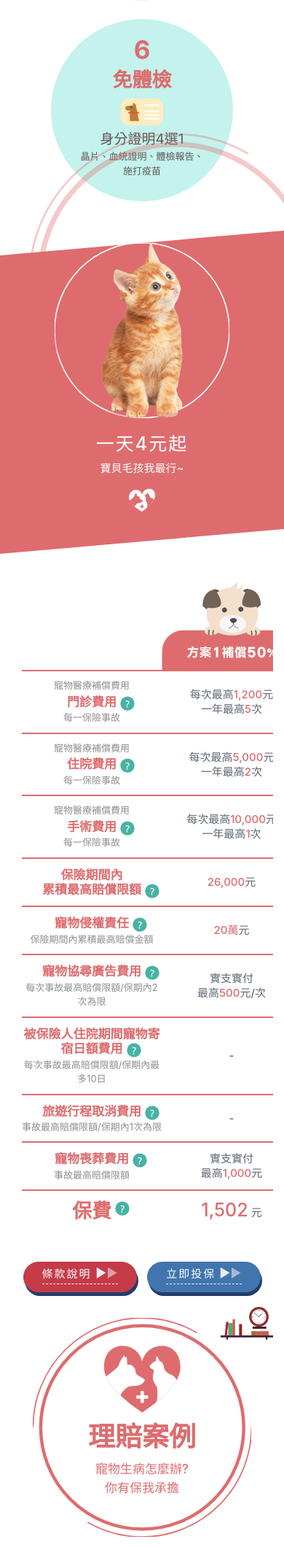
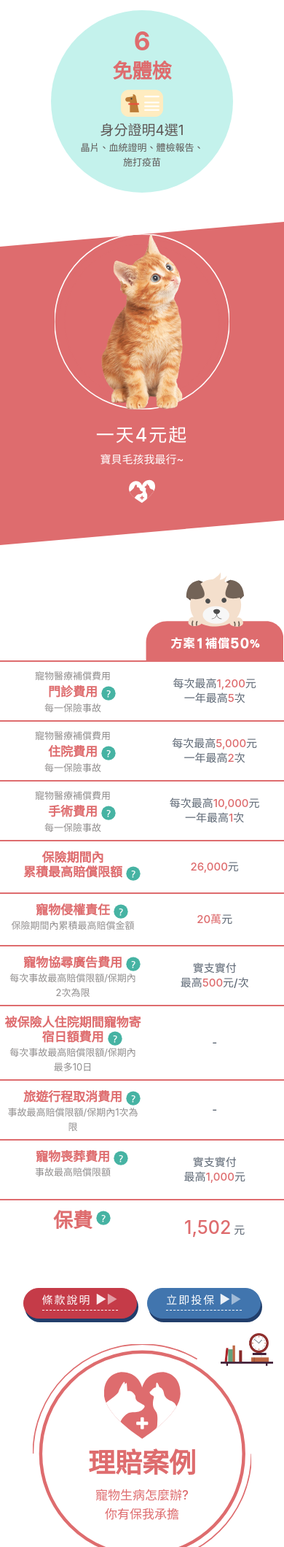
Before and after one commit to hsinhuachen/hsinhuachen.github.io, a PHP site: page /mingtai/index.html in a window 390 px wide. Shown: the part 3788-5908 px from the top of the page at 73% size. Run offline with PHP 8.4, Linux system fonts and the light colour scheme.

Commit message:
手機版第一次修正

```diff
--- a/mingtai/index.html
+++ b/mingtai/index.html
@@ -15,7 +15,7 @@
     <meta property="og:url" content="https://www.msig-mingtai.com.tw/">
     <meta property="og:image" content="">
     <meta name="robots" content="noindex">
-    <link rel="stylesheet" type="text/css" href="css/style.css?8">
+    <link rel="stylesheet" type="text/css" href="css/style.css?9">
     <script type="application/ld+json">
     // local
     {
@@ -217,7 +217,7 @@
           <div class="caseTable container">
             <div class="row tableHeader">
               <div class="col-title">&nbsp;</div>
-              <div class="col-info">
+              <div class="col-info column1">
                 <div class="tableTitle title1">方案1補償50%</div>
               </div>
               <div class="col-info">
@@ -233,7 +233,7 @@
                 <h3 class="pinkText">門診費用 <img src="images/question.svg" alt="" class="question"></h3>
                 <div class="small">每一保險事故</div>
               </div>
-              <div class="col-info">
+              <div class="col-info column1">
                 <div class="middle"><p class="text-center">每次最高<span class="pinkText">1,200</span>元<br>一年最高<span class="pinkText">5</span>次</p></div></div>
               <div class="col-info"><div class="middle"><p class="text-center">每次最高<span class="greenText">2,000</span>元<br>一年最高<span class="greenText">6</span>次</p></div></div>
               <div class="col-info"><div class="middle"><p class="text-center">每次最高<span class="purpleText">2,500</span>元<br>一年最高<span class="purpleText">10</span>次</p></div></div>
@@ -244,7 +244,7 @@
                 <h3 class="pinkText">住院費用 <img src="images/question.svg" alt="" class="question"></h3>
                 <div class="small">每一保險事故</div>
               </div>
-              <div class="col-info"><div class="middle"><p class="text-center">每次最高<span class="pinkText">5,000</span>元<br>一年最高<span class="pinkText">2</span>次</p></div></div>
+              <div class="col-info column1"><div class="middle"><p class="text-center">每次最高<span class="pinkText">5,000</span>元<br>一年最高<span class="pinkText">2</span>次</p></div></div>
               <div class="col-info"><div class="middle"><p class="text-center">每次最高<span class="greenText">10,000</span>元<br>一年最高<span class="greenText">1</span>次</p></div></div>
               <div class="col-info"><div class="middle"><p class="text-center">每次最高<span class="purpleText">10,000</span>元<br>一年最高<span class="purpleText">2</span>次</p></div></div>
             </div> <!-- /row -->
@@ -254,51 +254,51 @@
                 <h3 class="pinkText">手術費用 <img src="images/question.svg" alt="" class="question"></h3>
                 <div class="small">每一保險事故</div>
               </div>
-              <div class="col-info"><div class="middle"><p class="text-center">每次最高<span class="pinkText">10,000</span>元<br>一年最高<span class="pinkText">1</span>次</p></div></div>
+              <div class="col-info column1"><div class="middle"><p class="text-center">每次最高<span class="pinkText">10,000</span>元<br>一年最高<span class="pinkText">1</span>次</p></div></div>
               <div class="col-info"><div class="middle"><p class="text-center">每次最高<span class="greenText">50,000</span>元<br>一年最高1次</p></div></div>
               <div class="col-info"><div class="middle"><p class="text-center">每次最高<span class="purpleText">50,000</span>元<br>一年最高<span class="purpleText">1</span>次</p></div></div>
             </div> <!-- /row -->
             <div class="row">
-              <div class="col-title text-center">
+              <div class="col-title text-center col-low">
                 <h3 class="pinkText">保險期間內<br />累積最高賠償限額 <img src="images/question.svg" alt="" class="question"></h3>
               </div>
-              <div class="col-info"><div class="middle"><p class="text-center"><span class="pinkText">26,000</span>元</p></div></div>
-              <div class="col-info"><div class="middle"><p class="text-center"><span class="greenText">72,000</span>元</p></div></div>
-              <div class="col-info"><div class="middle"><p class="text-center"><span class="purpleText">95,000</span>元</p></div></div>
+              <div class="col-info column1 col-low"><div class="middle"><p class="text-center"><span class="pinkText">26,000</span>元</p></div></div>
+              <div class="col-info col-low"><div class="middle"><p class="text-center"><span class="greenText">72,000</span>元</p></div></div>
+              <div class="col-info col-low"><div class="middle"><p class="text-center"><span class="purpleText">95,000</span>元</p></div></div>
             </div> <!-- /row -->
             <div class="row">
-              <div class="col-title text-center">
+              <div class="col-title text-center col-low">
                 <h3 class="pinkText">寵物侵權責任 <img src="images/question.svg" alt="" class="question"></h3>
                 <div class="small">保險期間內累積最高賠償金額</div>
               </div>
-              <div class="col-info"><div class="middle"><p class="text-center"><span class="pinkText">20萬</span>元</p></div></div>
-              <div class="col-info"><div class="middle"><p class="text-center"><span class="greenText">100萬</span>元</p></div></div>
-              <div class="col-info"><div class="middle"><p class="text-center"><span class="purpleText">200萬</span>元</p></div></div>
+              <div class="col-info column1 col-low"><div class="middle"><p class="text-center"><span class="pinkText">20萬</span>元</p></div></div>
+              <div class="col-info col-low"><div class="middle"><p class="text-center"><span class="greenText">100萬</span>元</p></div></div>
+              <div class="col-info col-low"><div class="middle"><p class="text-center"><span class="purpleText">200萬</span>元</p></div></div>
             </div> <!-- /row -->
             <div class="row">
               <div class="col-title text-center">
                 <h3 class="pinkText">寵物協尋廣告費用 <img src="images/question.svg" alt="" class="question"></h3>
                 <div class="small">每次事故最高賠償限額/保期內2次為限</div>
               </div>
-              <div class="col-info"><div class="middle"><p class="text-center">實支實付<br>最高<span class="pinkText">500</span>元/次</p></div></div>
+              <div class="col-info column1"><div class="middle"><p class="text-center">實支實付<br>最高<span class="pinkText">500</span>元/次</p></div></div>
               <div class="col-info"><div class="middle"><p class="text-center">實支實付<br>最高<span class="greenText">1,000</span>元/次</p></div></div>
               <div class="col-info"><div class="middle"><p class="text-center">實支實付<br>最高<span class="purpleText">1,000</span>元/次</p></div></div>
             </div> <!-- /row -->
             <div class="row">
-              <div class="col-title text-center">
+              <div class="col-title text-center col-height">
                 <h3 class="pinkText">被保險人住院期間寵物寄宿日額費用 <img src="images/question.svg" alt="" class="question"></h3>
                 <div class="small">每次事故最高賠償限額/保期內最多10日</div>
               </div>
-              <div class="col-info"><div class="middle"><p class="text-center">-</p></div></div>
-              <div class="col-info"><div class="middle"><p class="text-center">實支實付<br>最高<span class="greenText">2,000</span>元</p></div></div>
-              <div class="col-info"><div class="middle"><p class="text-center">實支實付<br>最高<span class="purpleText">2,000</span>元</p></div></div>
+              <div class="col-info column1 col-height"><div class="middle"><p class="text-center">-</p></div></div>
+              <div class="col-info col-height"><div class="middle"><p class="text-center">實支實付<br>最高<span class="greenText">2,000</span>元</p></div></div>
+              <div class="col-info col-height"><div class="middle"><p class="text-center">實支實付<br>最高<span class="purpleText">2,000</span>元</p></div></div>
             </div> <!-- /row -->
             <div class="row">
               <div class="col-title text-center">
                 <h3 class="pinkText">旅遊行程取消費用 <img src="images/question.svg" alt="" class="question"></h3>
                 <div class="small">事故最高賠償限額/保期內1次為限</div>
               </div>
-              <div class="col-info"><div class="middle"><p class="text-center">-</p></div></div>
+              <div class="col-info column1"><div class="middle"><p class="text-center">-</p></div></div>
               <div class="col-info"><div class="middle"><p class="text-center">實支實付<br>最高<span class="greenText">1,000</span>元</p></div></div>
               <div class="col-info"><div class="middle"><p class="text-center">實支實付<br>最高<span class="purpleText">2,000</span>元</p></div></div>
             </div> <!-- /row -->
@@ -307,7 +307,7 @@
                 <h3 class="pinkText">寵物喪葬費用 <img src="images/question.svg" alt="" class="question"></h3>
                 <div class="small">事故最高賠償限額</div>
               </div>
-              <div class="col-info"><div class="middle"><p class="text-center">實支實付<br>最高<span class="pinkText">1,000</span>元</p></div></div>
+              <div class="col-info column1"><div class="middle"><p class="text-center">實支實付<br>最高<span class="pinkText">1,000</span>元</p></div></div>
               <div class="col-info"><div class="middle"><p class="text-center">實支實付<br>最高<span class="greenText">2,000</span>元</p></div></div>
               <div class="col-info"><div class="middle"><p class="text-center">實支實付<br>最高<span class="purpleText">2,000</span>元</p></div></div>
             </div> <!-- /row -->
@@ -315,7 +315,7 @@
               <div class="col-title text-center">
                 <h3 class="pinkText">保費 <img src="images/question.svg" alt="" class="question"></h3>
               </div>
-              <div class="col-info"><div class="middle"><p class="text-center"><span class="pinkText big">1,502</span> 元</p></div></div>
+              <div class="col-info column1"><div class="middle"><p class="text-center"><span class="pinkText big">1,502</span> 元</p></div></div>
               <div class="col-info big"><div class="middle"><p class="text-center"><span class="greenText big">3,350</span> 元</p></div></div>
               <div class="col-info big"><div class="middle"><p class="text-center"><span class="purpleText big">4,661</span> 元</p></div></div>
             </div> <!-- /row -->
--- a/mingtai/sass/_mobile.scss
+++ b/mingtai/sass/_mobile.scss
@@ -409,17 +409,61 @@
 
 	.homeCase{
 		.inner{
+			width: 100vw;
+    		margin: 0 -15px;
 			overflow: auto;
 		}
 		.caseTable{
 			width: 991px;
 			max-width: 991px;
-			margin: 0 15px;
 		}
+	}
+
+	.homeBlock .bg{
+		display: none;
+	}
+
+	.col-title{
+		position: absolute;
+		width: 200px;
+		background: #FFF;
+		.small{
+			padding-left: 10px;
+			padding-right: 10px;
+		}
+	}
+
+	.col-info{
+		width: calc(568px * 0.3333333333333);
+	}
+
+	.col-title, .col-info{
+		height: 60px;
+	}
+
+	.tableHeader .col-title,
+	.tableHeader .col-info{
+		height: auto;
+	}
+
+	.col-low{
+		height: 50px;
+	}
+
+	.col-height{
+		height: 80px;
+	}
+
+	.column1{
+		margin-left: 200px;
 	}
 
 	.tableHeader .title2 {
 	    background-position: -263px top;
+	}
+
+	.caseCircle1{
+		text-align: center;
 	}
 
 	.circleImg3{
@@ -568,12 +612,18 @@
 	}
 
 	.featureImg{
-		width: 80vw;
-		height: 80vw;
+		width: 300px;
+		height: 300px;
+		margin-left: -15px !important;
+		margin-right: -15px !important;
 		p{
 			font-size: 16px;
 			bottom: 80px;
 		}
+	}
+
+	.cardImg{
+		bottom: -10px;
 	}
 
 	.featureCircle h2 {
```
Also changed, not shown: mingtai/css/style.css.
